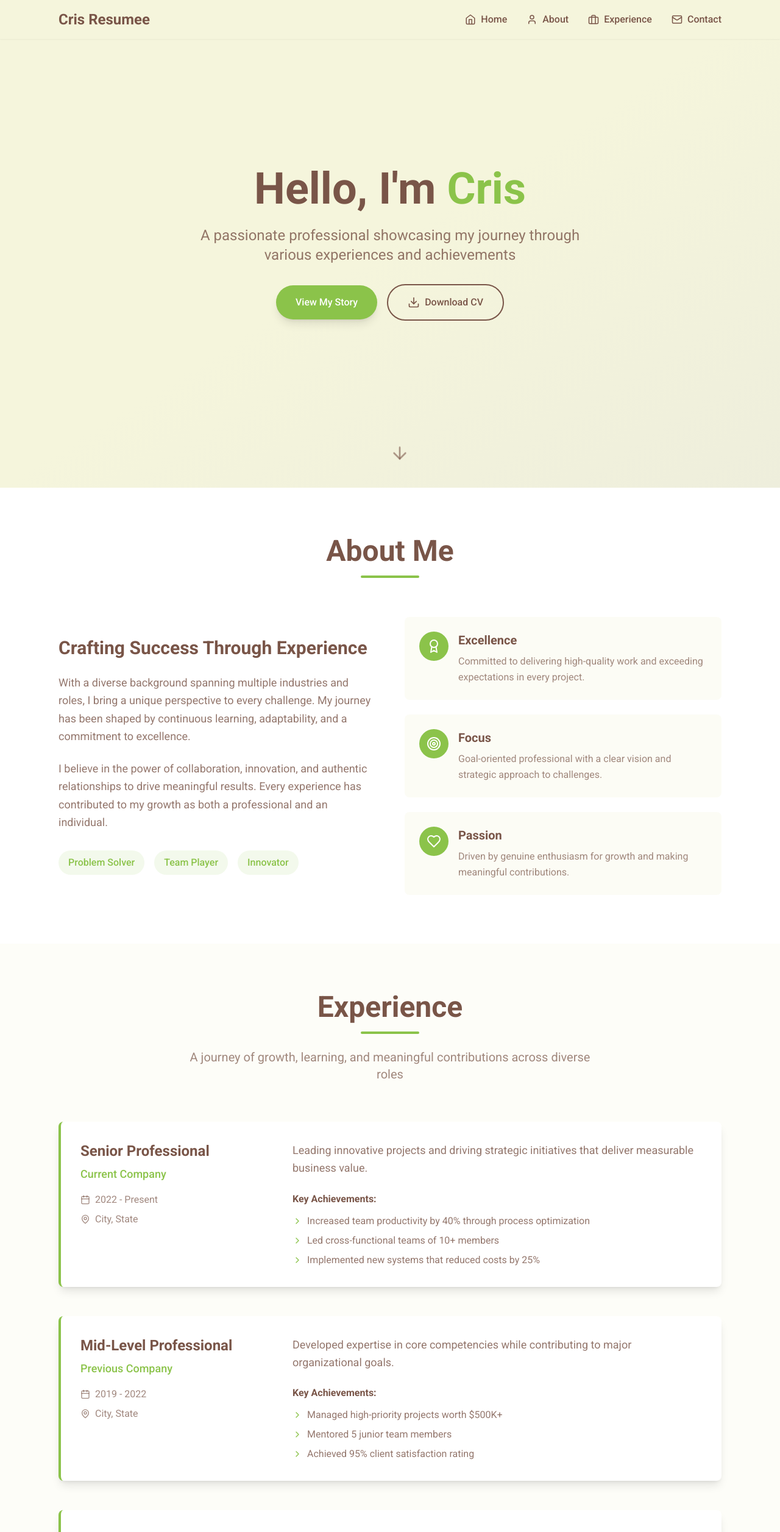
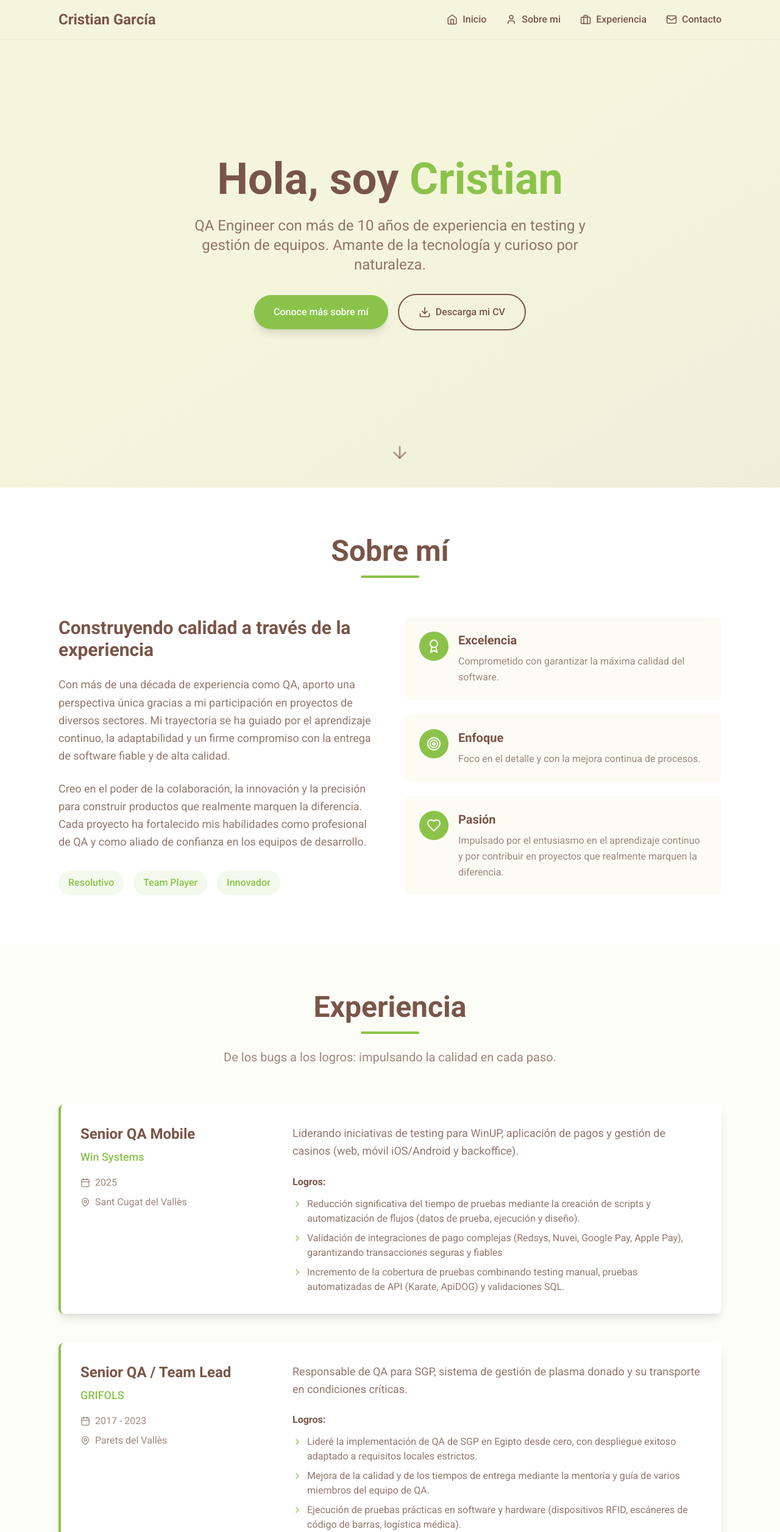
Before and after one commit to Chgaro/cv, a React (Vite) app: page / in a window 1280 px wide. Shown: the top 2513 px of the page at 61% size. Built offline with nearby package versions, Linux system fonts and the light colour scheme.

Commit message:
Updates and language localization

```diff
--- a/index.html
+++ b/index.html
@@ -4,10 +4,10 @@
     <meta charset="UTF-8" />
     <link rel="icon" type="image/svg+xml" href="/vite.svg" />
     <meta name="viewport" content="width=device-width, initial-scale=1.0" />
-    <meta name="description" content="Cris Resumee - Professional Portfolio showcasing job experiences, skills, and career journey. View my work history and connect with me." />
+    <meta name="description" content="Página personal de Cristian mostrando experiancia laboral, habilidades y otros proyectos. Contacta conmigo." />
     <meta name="keywords" content="portfolio, resume, job experience, professional, career" />
-    <meta name="author" content="Cris" />
-    <title>Cris Resumee - Professional Portfolio</title>
+    <meta name="author" content="Cristian (chgaro)" />
+    <title>Cristian - Página personal</title>
     <link rel="preconnect" href="https://fonts.googleapis.com">
     <link rel="preconnect" href="https://fonts.gstatic.com" crossorigin>
     <link href="https://fonts.googleapis.com/css2?family=Roboto:wght@300;400;500;700&display=swap" rel="stylesheet">
--- a/package.json
+++ b/package.json
@@ -12,7 +12,8 @@
   "dependencies": {
     "lucide-react": "^0.344.0",
     "react": "^18.3.1",
-    "react-dom": "^18.3.1"
+    "react-dom": "^18.3.1",
+    "react-icons": "^5.5.0"
   },
   "devDependencies": {
     "@eslint/js": "^9.9.1",
--- a/src/components/About.tsx
+++ b/src/components/About.tsx
@@ -5,18 +5,18 @@ const About: React.FC = () => {
   const highlights = [
     {
       icon: Award,
-      title: "Excellence",
-      description: "Committed to delivering high-quality work and exceeding expectations in every project."
+      title: "Excelencia",
+      description: "Comprometido con garantizar la máxima calidad del software."
     },
     {
       icon: Target,
-      title: "Focus",
-      description: "Goal-oriented professional with a clear vision and strategic approach to challenges."
+      title: "Enfoque",
+      description: "Foco en el detalle y con la mejora continua de procesos."
     },
     {
       icon: Heart,
-      title: "Passion",
-      description: "Driven by genuine enthusiasm for growth and making meaningful contributions."
+      title: "Pasión",
+      description: "Impulsado por el entusiasmo en el aprendizaje continuo y por contribuir en proyectos que realmente marquen la diferencia."
     }
   ];
 
@@ -24,25 +24,27 @@ const About: React.FC = () => {
     <section id="about" className="py-20 bg-white">
       <div className="max-w-6xl mx-auto px-4 sm:px-6 lg:px-8">
         <div className="text-center mb-16">
-          <h2 className="text-4xl md:text-5xl font-bold text-accent mb-4">About Me</h2>
+          <h2 className="text-4xl md:text-5xl font-bold text-accent mb-4">Sobre mí</h2>
           <div className="w-24 h-1 bg-secondary mx-auto rounded-full"></div>
         </div>
 
         <div className="grid lg:grid-cols-2 gap-12 items-center">
           <div className="animate-slide-up">
             <h3 className="text-2xl md:text-3xl font-bold text-accent mb-6">
-              Crafting Success Through Experience
+              Construyendo calidad a través de la experiencia
             </h3>
             <p className="text-lg text-accent/80 mb-6 leading-relaxed">
-              With a diverse background spanning multiple industries and roles, I bring a unique perspective to every challenge. My journey has been shaped by continuous learning, adaptability, and a commitment to excellence.
+              Con más de una década de experiencia como QA, aporto una perspectiva única gracias a mi participación en proyectos de diversos sectores.
+              Mi trayectoria se ha guiado por el aprendizaje continuo, la adaptabilidad y un firme compromiso con la entrega de software fiable y de alta calidad.
             </p>
             <p className="text-lg text-accent/80 mb-8 leading-relaxed">
-              I believe in the power of collaboration, innovation, and authentic relationships to drive meaningful results. Every experience has contributed to my growth as both a professional and an individual.
+              Creo en el poder de la colaboración, la innovación y la precisión para construir productos que realmente marquen la diferencia.
+              Cada proyecto ha fortalecido mis habilidades como profesional de QA y como aliado de confianza en los equipos de desarrollo.
             </p>
             <div className="flex flex-wrap gap-4">
-              <span className="bg-secondary/10 text-secondary px-4 py-2 rounded-full font-medium">Problem Solver</span>
+              <span className="bg-secondary/10 text-secondary px-4 py-2 rounded-full font-medium">Resolutivo</span>
               <span className="bg-secondary/10 text-secondary px-4 py-2 rounded-full font-medium">Team Player</span>
-              <span className="bg-secondary/10 text-secondary px-4 py-2 rounded-full font-medium">Innovator</span>
+              <span className="bg-secondary/10 text-secondary px-4 py-2 rounded-full font-medium">Innovador</span>
             </div>
           </div>
 
--- a/src/components/Contact.tsx
+++ b/src/components/Contact.tsx
@@ -1,5 +1,5 @@
 import React, { useState } from 'react';
-import { Mail, Phone, MapPin, Send, CheckCircle } from 'lucide-react';
+import { Mail, MapPin, Send, CheckCircle } from 'lucide-react';
 
 const Contact: React.FC = () => {
   const [formData, setFormData] = useState({
@@ -12,7 +12,6 @@ const Contact: React.FC = () => {
 
   const handleSubmit = (e: React.FormEvent) => {
     e.preventDefault();
-    // Here you would typically handle the form submission
     console.log('Form submitted:', formData);
     setIsSubmitted(true);
     setTimeout(() => setIsSubmitted(false), 3000);
@@ -27,19 +26,13 @@ const Contact: React.FC = () => {
     {
       icon: Mail,
       title: "Email",
-      value: "cris@example.com",
-      href: "mailto:cris@example.com"
-    },
-    {
-      icon: Phone,
-      title: "Phone",
-      value: "+1 (555) 123-4567",
-      href: "tel:+15551234567"
+      value: "chgaro.dev@gmail.com",
+      href: "mailto:chgaro.dev@gmail.com"
     },
     {
       icon: MapPin,
-      title: "Location",
-      value: "City, State, Country",
+      title: "Ubicación",
+      value: "Sabadell, Barcelona",
       href: "#"
     }
   ];
@@ -48,16 +41,16 @@ const Contact: React.FC = () => {
     <section id="contact" className="py-20 bg-primary/20">
       <div className="max-w-6xl mx-auto px-4 sm:px-6 lg:px-8">
         <div className="text-center mb-16">
-          <h2 className="text-4xl md:text-5xl font-bold text-accent mb-4">Let's Connect</h2>
+          <h2 className="text-4xl md:text-5xl font-bold text-accent mb-4">¡Conectemos!</h2>
           <div className="w-24 h-1 bg-secondary mx-auto rounded-full"></div>
           <p className="text-xl text-accent/70 mt-6 max-w-2xl mx-auto">
-            Ready to discuss opportunities or simply want to say hello? I'd love to hear from you.
+            Estoy abierto a nuevas oportunidades, colaboraciones o simplemente a compartir conocimientos. ¡No dudes en contactarme!
           </p>
         </div>
 
         <div className="grid lg:grid-cols-2 gap-12">
           <div className="animate-slide-up">
-            <h3 className="text-2xl font-bold text-accent mb-8">Get In Touch</h3>
+            <h3 className="text-2xl font-bold text-accent mb-8">Contacto</h3>
             <div className="space-y-6">
               {contactInfo.map((info, index) => (
                 <a
@@ -79,18 +72,18 @@ const Contact: React.FC = () => {
 
           <div className="animate-slide-up" style={{ animationDelay: '0.2s' }}>
             <form onSubmit={handleSubmit} className="bg-white p-8 rounded-lg shadow-lg">
-              <h3 className="text-2xl font-bold text-accent mb-6">Send a Message</h3>
+              <h3 className="text-2xl font-bold text-accent mb-6">Envía un mensaje</h3>
 
               {isSubmitted && (
                 <div className="mb-6 p-4 bg-secondary/10 border border-secondary/30 rounded-lg flex items-center space-x-2 animate-fade-in">
                   <CheckCircle size={20} className="text-secondary" />
-                  <span className="text-secondary font-medium">Message sent successfully!</span>
+                  <span className="text-secondary font-medium">¡Mensaje enviado!</span>
                 </div>
               )}
 
               <div className="grid md:grid-cols-2 gap-4 mb-4">
                 <div>
-                  <label htmlFor="name" className="block text-accent font-medium mb-2">Name</label>
+                  <label htmlFor="name" className="block text-accent font-medium mb-2">Nombre</label>
                   <input
                     type="text"
                     id="name"
@@ -99,7 +92,7 @@ const Contact: React.FC = () => {
                     onChange={handleChange}
                     required
                     className="w-full px-4 py-3 border border-accent/20 rounded-lg focus:ring-2 focus:ring-secondary focus:border-secondary transition-colors duration-300"
-                    placeholder="Your name"
+                    placeholder="Nombre"
                   />
                 </div>
                 <div>
@@ -112,13 +105,13 @@ const Contact: React.FC = () => {
                     onChange={handleChange}
                     required
                     className="w-full px-4 py-3 border border-accent/20 rounded-lg focus:ring-2 focus:ring-secondary focus:border-secondary transition-colors duration-300"
-                    placeholder="your.email@example.com"
+                    placeholder="tu.email@ejemplo.com"
                   />
                 </div>
               </div>
 
               <div className="mb-4">
-                <label htmlFor="subject" className="block text-accent font-medium mb-2">Subject</label>
+                <label htmlFor="subject" className="block text-accent font-medium mb-2">Asunto</label>
                 <input
                   type="text"
                   id="subject"
@@ -127,12 +120,12 @@ const Contact: React.FC = () => {
                   onChange={handleChange}
                   required
                   className="w-full px-4 py-3 border border-accent/20 rounded-lg focus:ring-2 focus:ring-secondary focus:border-secondary transition-colors duration-300"
-                  placeholder="Message subject"
+                  placeholder="Asunto del mensaje"
                 />
               </div>
 
               <div className="mb-6">
-                <label htmlFor="message" className="block text-accent font-medium mb-2">Message</label>
+                <label htmlFor="message" className="block text-accent font-medium mb-2">Mensaje</label>
                 <textarea
                   id="message"
                   name="message"
@@ -141,7 +134,7 @@ const Contact: React.FC = () => {
                   required
                   rows={5}
                   className="w-full px-4 py-3 border border-accent/20 rounded-lg focus:ring-2 focus:ring-secondary focus:border-secondary transition-colors duration-300 resize-none"
-                  placeholder="Your message here..."
+                  placeholder="Escribe tu mensaje aquí..."
                 ></textarea>
               </div>
 
@@ -150,7 +143,7 @@ const Contact: React.FC = () => {
                 className="w-full bg-secondary text-white py-3 px-6 rounded-lg font-medium hover:bg-secondary-dark transition-colors duration-300 flex items-center justify-center space-x-2 group"
               >
                 <Send size={20} className="group-hover:translate-x-1 transition-transform duration-300" />
-                <span>Send Message</span>
+                <span>Enviar mensaje</span>
               </button>
             </form>
           </div>
--- a/src/components/Experience.tsx
+++ b/src/components/Experience.tsx
@@ -4,39 +4,39 @@ import { Calendar, MapPin, ChevronRight } from 'lucide-react';
 const Experience: React.FC = () => {
   const experiences = [
     {
-      title: "Senior Professional",
-      company: "Current Company",
-      location: "City, State",
-      period: "2022 - Present",
-      description: "Leading innovative projects and driving strategic initiatives that deliver measurable business value.",
+      title: "Senior QA Mobile",
+      company: "Win Systems",
+      location: "Sant Cugat del Vallès",
+      period: "2025",
+      description: "Liderando iniciativas de testing para WinUP, aplicación de pagos y gestión de casinos (web, móvil iOS/Android y backoffice).",
       achievements: [
-        "Increased team productivity by 40% through process optimization",
-        "Led cross-functional teams of 10+ members",
-        "Implemented new systems that reduced costs by 25%"
+        "Reducción significativa del tiempo de pruebas mediante la creación de scripts y automatización de flujos (datos de prueba, ejecución y diseño).",
+        "Validación de integraciones de pago complejas (Redsys, Nuvei, Google Pay, Apple Pay), garantizando transacciones seguras y fiables",
+        "Incremento de la cobertura de pruebas combinando testing manual, pruebas automatizadas de API (Karate, ApiDOG) y validaciones SQL."
       ]
     },
     {
-      title: "Mid-Level Professional",
-      company: "Previous Company",
-      location: "City, State",
-      period: "2019 - 2022",
-      description: "Developed expertise in core competencies while contributing to major organizational goals.",
+      title: "Senior QA / Team Lead",
+      company: "GRIFOLS",
+      location: "Parets del Vallès",
+      period: "2017 - 2023",
+      description: "Responsable de QA para SGP, sistema de gestión de plasma donado y su transporte en condiciones críticas.",
       achievements: [
-        "Managed high-priority projects worth $500K+",
-        "Mentored 5 junior team members",
-        "Achieved 95% client satisfaction rating"
+        "Lideré la implementación de QA de SGP en Egipto desde cero, con despliegue exitoso adaptado a requisitos locales estrictos.",
+        "Mejora de la calidad y de los tiempos de entrega mediante la mentoría y guía de varios miembros del equipo de QA.",
+        "Ejecución de pruebas prácticas en software y hardware (dispositivos RFID, escáneres de código de barras, logística médica)."
       ]
     },
     {
-      title: "Entry-Level Position",
-      company: "First Company",
-      location: "City, State",
-      period: "2017 - 2019",
-      description: "Established foundation skills and gained valuable industry experience in a fast-paced environment.",
+      title: "Junior QA",
+      company: "GFT",
+      location: "Sant Cugat del Vallès",
+      period: "2015 - 2017",
+      description: "Participación en el testing de sistemas de transacciones de Deutsche Bank, asegurando su fiabilidad mediante pruebas funcionales y de regresión.",
       achievements: [
-        "Completed comprehensive training program",
-        "Contributed to 3 successful product launches",
-        "Received Employee of the Month award"
+        "Refuerzo de las pruebas de regresión mediante el mantenimiento y ejecución de suites de pruebas completas.",
+        "Colaboración estrecha con equipos de desarrollo para analizar nuevas funcionalidades y resolver defectos.",
+        "Ejecución de pruebas manuales consistentes bajo la supervisión del Test Lead."
       ]
     }
   ];
@@ -45,10 +45,10 @@ const Experience: React.FC = () => {
     <section id="experience" className="py-20 bg-primary/20">
       <div className="max-w-6xl mx-auto px-4 sm:px-6 lg:px-8">
         <div className="text-center mb-16">
-          <h2 className="text-4xl md:text-5xl font-bold text-accent mb-4">Experience</h2>
+          <h2 className="text-4xl md:text-5xl font-bold text-accent mb-4">Experiencia</h2>
           <div className="w-24 h-1 bg-secondary mx-auto rounded-full"></div>
           <p className="text-xl text-accent/70 mt-6 max-w-2xl mx-auto">
-            A journey of growth, learning, and meaningful contributions across diverse roles
+            De los bugs a los logros: impulsando la calidad en cada paso.
           </p>
         </div>
 
@@ -75,7 +75,7 @@ const Experience: React.FC = () => {
                   <div className="lg:col-span-2">
                     <p className="text-accent/80 mb-6 leading-relaxed text-lg">{exp.description}</p>
                     <div>
-                      <h5 className="font-bold text-accent mb-3">Key Achievements:</h5>
+                      <h5 className="font-bold text-accent mb-3">Logros:</h5>
                       <ul className="space-y-2">
                         {exp.achievements.map((achievement, idx) => (
                           <li key={idx} className="flex items-start space-x-2">
--- a/src/components/Footer.tsx
+++ b/src/components/Footer.tsx
@@ -1,12 +1,13 @@
 import React from 'react';
-import { Linkedin, Twitter, Github, Mail, Heart } from 'lucide-react';
+import { FaDiscord } from 'react-icons/fa';
+import { Linkedin, Github, Mail, Heart } from 'lucide-react';
 
 const Footer: React.FC = () => {
   const socialLinks = [
-    { icon: Linkedin, href: 'https://linkedin.com', label: 'LinkedIn' },
-    { icon: Twitter, href: 'https://twitter.com', label: 'Twitter' },
-    { icon: Github, href: 'https://github.com', label: 'GitHub' },
-    { icon: Mail, href: 'mailto:cris@example.com', label: 'Email' },
+    { icon: Linkedin, href: 'https://www.linkedin.com/in/chgaro1986/', label: 'LinkedIn' },
+    { icon: Github, href: 'https://github.com/chgaro', label: 'GitHub' },
+    { icon: FaDiscord, href: 'https://discordapp.com/users/stur#3730', label: 'Discord' },
+    { icon: Mail, href: 'mailto:chgaro.dev@gmail.com', label: 'Email' },
   ];
 
   const scrollToTop = () => {
@@ -21,7 +22,7 @@ const Footer: React.FC = () => {
             onClick={scrollToTop}
             className="text-2xl font-bold hover:text-secondary transition-colors duration-300"
           >
-            Cris Resumee
+            CHGARO Web
           </button>
 
           <div className="flex space-x-6">
@@ -41,18 +42,18 @@ const Footer: React.FC = () => {
 
           <div className="text-center space-y-2">
             <p className="text-white/80">
-              Thank you for visiting my portfolio. Let's create something amazing together.
+              Gracias por visitar mi página. Vamos a colaborar y crear algo genial juntos.
             </p>
             <p className="flex items-center justify-center space-x-2 text-white/60">
               <span>Made with</span>
               <Heart size={16} className="text-secondary animate-pulse" />
-              <span>by Cris</span>
+              <span>by CHGARO</span>
             </p>
           </div>
 
           <div className="w-full border-t border-white/20 pt-6 text-center">
             <p className="text-white/60">
-              © {new Date().getFullYear()} Cris Resumee. All rights reserved.
+              © {new Date().getFullYear()} CHGARO Web. All rights reserved.
             </p>
           </div>
         </div>
--- a/src/components/Header.tsx
+++ b/src/components/Header.tsx
@@ -5,10 +5,10 @@ const Header: React.FC = () => {
   const [isMenuOpen, setIsMenuOpen] = useState(false);
 
   const navigation = [
-    { name: 'Home', href: '#home', icon: Home },
-    { name: 'About', href: '#about', icon: User },
-    { name: 'Experience', href: '#experience', icon: Briefcase },
-    { name: 'Contact', href: '#contact', icon: Mail },
+    { name: 'Inicio', href: '#home', icon: Home },
+    { name: 'Sobre mi', href: '#about', icon: User },
+    { name: 'Experiencia', href: '#experience', icon: Briefcase },
+    { name: 'Contacto', href: '#contact', icon: Mail },
   ];
 
   const scrollToSection = (href: string) => {
@@ -25,7 +25,7 @@ const Header: React.FC = () => {
         <div className="flex justify-between items-center py-4">
           <div className="flex-shrink-0">
             <h1 className="text-2xl font-bold text-accent transition-colors duration-300 hover:text-accent-dark">
-              Cris Resumee
+              Cristian García
             </h1>
           </div>
 
--- a/src/components/Hero.tsx
+++ b/src/components/Hero.tsx
@@ -14,21 +14,21 @@ const Hero: React.FC = () => {
       <div className="max-w-4xl mx-auto px-4 sm:px-6 lg:px-8 text-center">
         <div className="animate-fade-in">
           <h2 className="text-5xl md:text-7xl font-bold text-accent mb-6 animate-slide-up">
-            Hello, I'm <span className="text-secondary">Cris</span>
+            Hola, soy <span className="text-secondary">Cristian</span>
           </h2>
           <p className="text-xl md:text-2xl text-accent/80 mb-8 max-w-2xl mx-auto leading-relaxed animate-slide-up" style={{ animationDelay: '0.2s' }}>
-            A passionate professional showcasing my journey through various experiences and achievements
+            QA Engineer con más de 10 años de experiencia en testing y gestión de equipos. Amante de la tecnología y curioso por naturaleza.
           </p>
           <div className="flex flex-col sm:flex-row gap-4 justify-center items-center animate-slide-up" style={{ animationDelay: '0.4s' }}>
             <button
               onClick={scrollToAbout}
               className="bg-secondary text-white px-8 py-4 rounded-full font-medium hover:bg-secondary-dark transition-all duration-300 transform hover:scale-105 shadow-lg hover:shadow-xl"
             >
-              View My Story
+              Conoce más sobre mí
             </button>
             <button className="flex items-center space-x-2 text-accent hover:text-secondary transition-colors duration-300 font-medium border-2 border-accent hover:border-secondary px-8 py-4 rounded-full hover:bg-accent/5">
               <Download size={20} />
-              <span>Download CV</span>
+              <span>Descarga mi CV</span>
             </button>
           </div>
         </div>
--- a/src/components/Skills.tsx
+++ b/src/components/Skills.tsx
@@ -5,23 +5,23 @@ const Skills: React.FC = () => {
   const skillCategories = [
     {
       icon: Code,
-      title: "Technical Skills",
-      skills: ["Project Management", "Data Analysis", "Process Optimization", "Strategic Planning"]
+      title: "Skills Técnicas",
+      skills: ["Testing Manual", "Testing automatizado (Cypress)", "API Testing (Postman, Karate)", "Bug reporting (JIRA)", "Scripting (Python)"]
     },
     {
       icon: Users,
-      title: "Leadership",
-      skills: ["Team Management", "Mentoring", "Communication", "Conflict Resolution"]
+      title: "Liderazgo",
+      skills: ["Colaboración entre equipos", "Mentoring a QA juniors", "Mejora y optimización de procesos", "Comunicación efectiva"]
     },
     {
       icon: Lightbulb,
-      title: "Creative Skills",
-      skills: ["Problem Solving", "Innovation", "Design Thinking", "Content Creation"]
+      title: "Fortalezas Profesionales",
+      skills: ["Resolución de probelmas", "Gestión del tiempo y prioridades", "Documentación y reporte sólido"]
     },
     {
       icon: Zap,
-      title: "Core Competencies",
-      skills: ["Adaptability", "Critical Thinking", "Time Management", "Client Relations"]
+      title: "Competencias clave",
+      skills: ["Adaptabilidad", "Pensamiento crítico", "Propuestas de mejora", "Formación continua"]
     }
   ];
 
@@ -32,7 +32,7 @@ const Skills: React.FC = () => {
           <h2 className="text-4xl md:text-5xl font-bold text-accent mb-4">Skills & Expertise</h2>
           <div className="w-24 h-1 bg-secondary mx-auto rounded-full"></div>
           <p className="text-xl text-accent/70 mt-6 max-w-2xl mx-auto">
-            A comprehensive skill set developed through hands-on experience and continuous learning
+            Un conjunto sólido de habilidades QA desarrolladas mediante experiencia práctica, automatización y aprendizaje continuo.
           </p>
         </div>
 
```
Also changed, not shown: vite.config.ts (+5 -9 lines), 1 other file (tests, documents, lock files or other folders).
